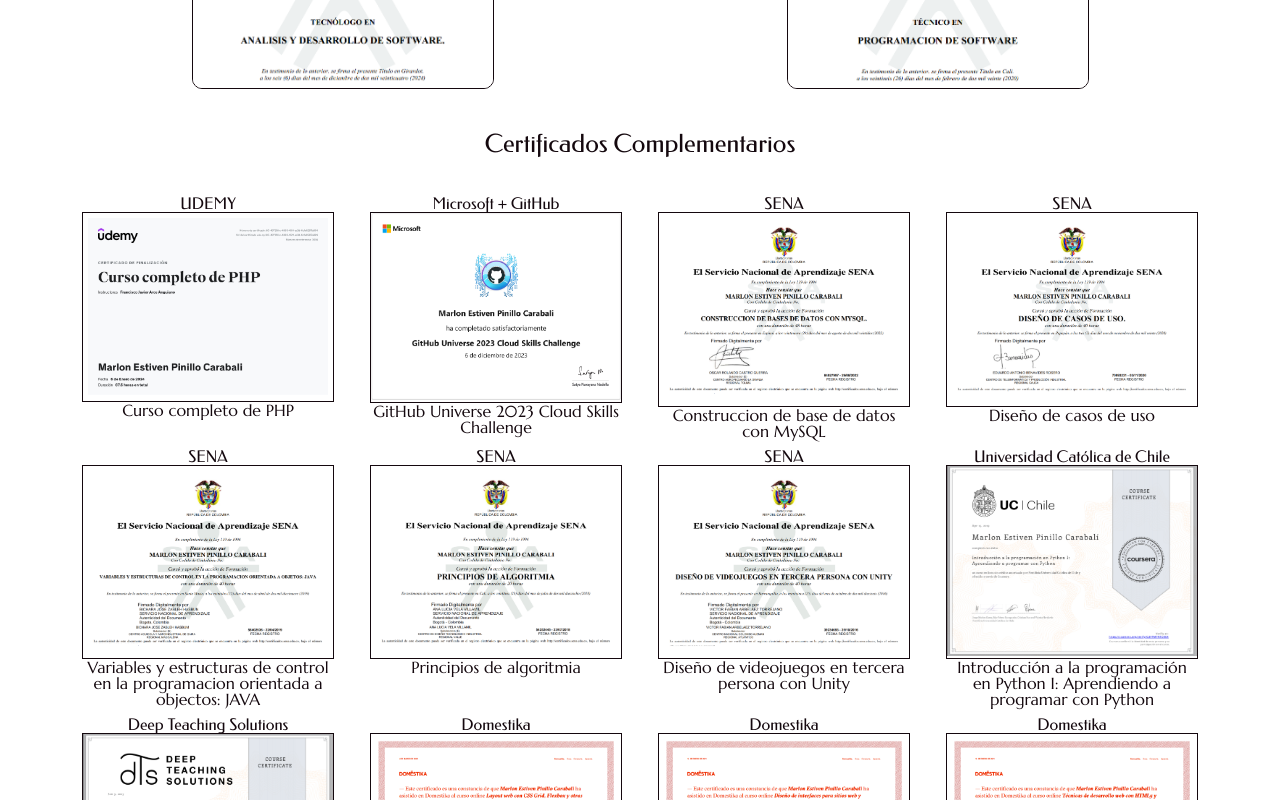
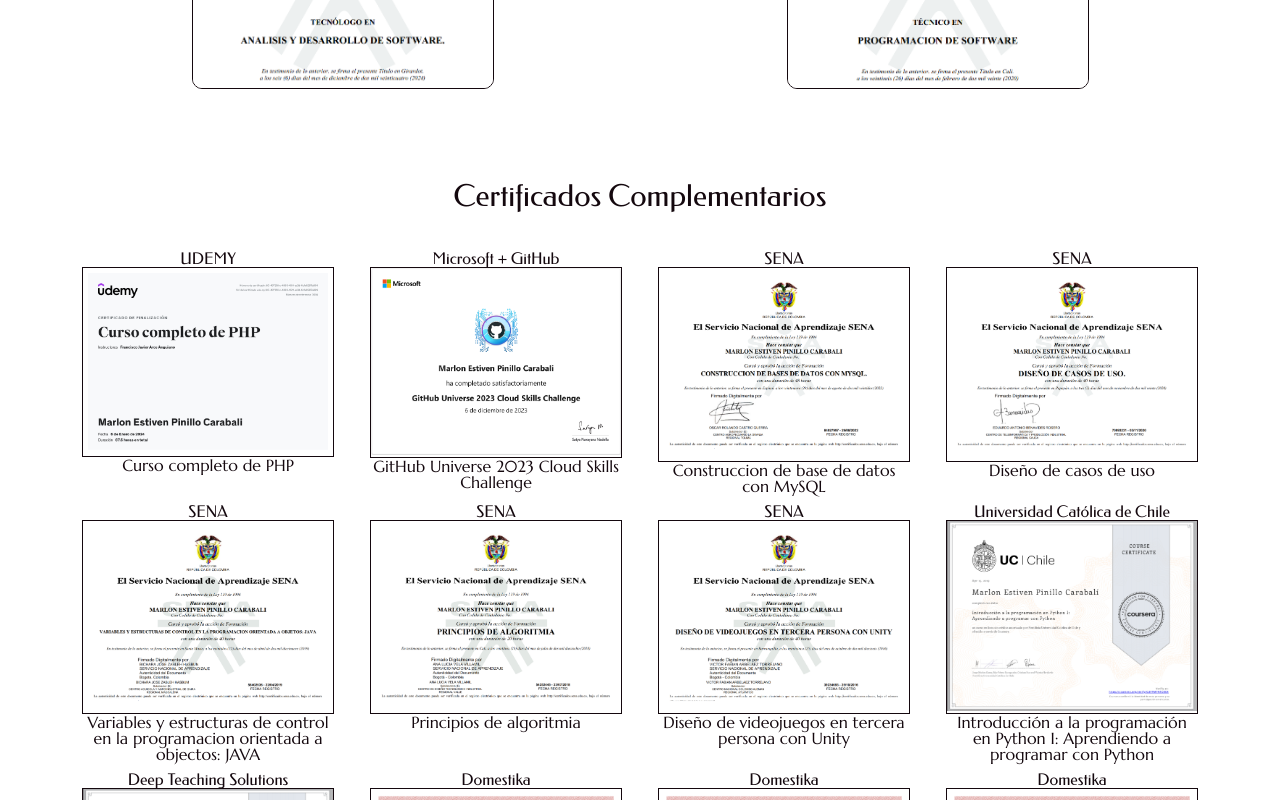
Before and after one commit to EstivenPinillo/estivenpinillo.dev, an Angular app: page / in a window 1280 px wide. Shown: the part 3280-4080 px from the top of the page. Built offline with nearby package versions, Linux system fonts and the light colour scheme.

Commit message:
feat: add new class to styles.scss

```diff
--- a/src/styles.scss
+++ b/src/styles.scss
@@ -56,6 +56,14 @@
 
 .mt-4 {
     margin-top: 4rem;
+}
+
+.mt-5 {
+    margin-top: 5rem;
+}
+
+.mt-6 {
+    margin-top: 6rem;
 }
 
 .mt-7 {
@@ -123,7 +131,7 @@
 }
 
 .fz-3rem {
-    font-size: 2.5rem;
+    font-size: 3rem;
 }
 
 .font-bold {
```
